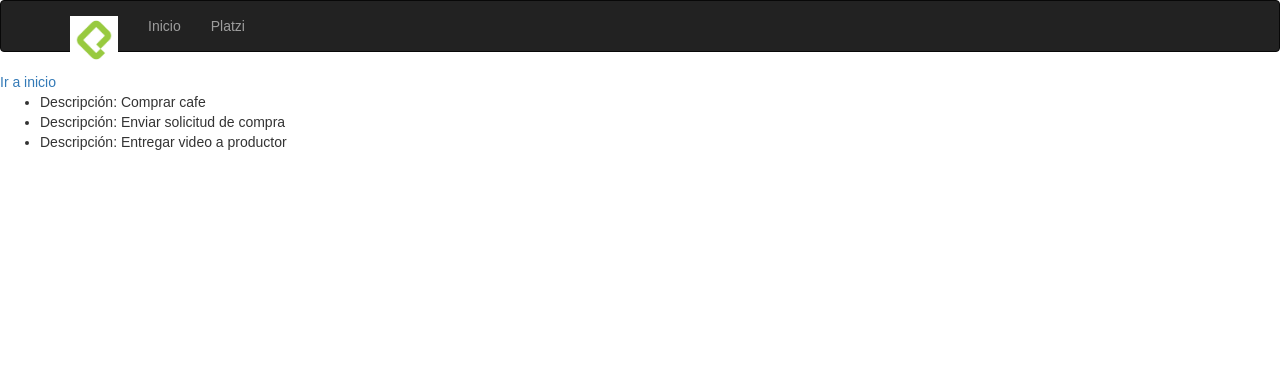
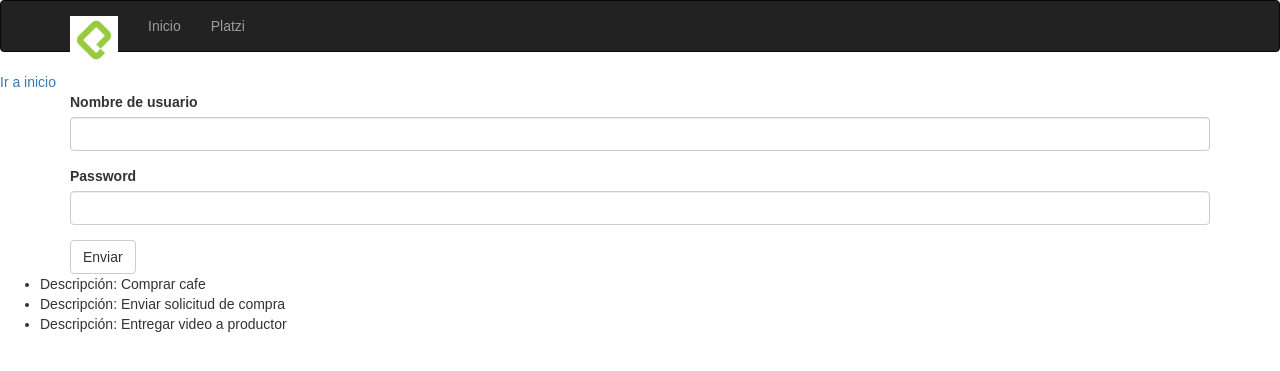
Before and after one commit to cassina/platzi-flask, a Flask app: page /hello in a window 1280 px wide. Shown: the top 371 px of the page. Run offline with Flask 2, Linux system fonts and the light colour scheme; some libraries are stand-ins or nearby versions.

Commit message:
Clase 14 formas 1.

```diff
--- a/main.py
+++ b/main.py
@@ -1,5 +1,8 @@
 from flask import Flask, request, make_response, redirect, render_template, session
 from flask_bootstrap import Bootstrap
+from flask_wtf import FlaskForm
+from wtforms.fields import StringField, PasswordField, SubmitField
+from wtforms.validators import DataRequired
 
 app = Flask(__name__)
 bootstrap = Bootstrap(app)
@@ -8,6 +11,12 @@ app.config['SECRET_KEY'] = 'SUPER SECRETO'
 
 
 todos = ['Comprar cafe', 'Enviar solicitud de compra', 'Entregar video a productor ']
+
+
+class LoginForm(FlaskForm):
+    username = StringField('Nombre de usuario', validators=[DataRequired()])
+    password = PasswordField('Password', validators=[DataRequired()])
+    submit = SubmitField('Enviar')
 
 
 @app.errorhandler(404)
@@ -33,9 +42,12 @@ def index():
 @app.route('/hello')
 def hello():
     user_ip = session.get('user_ip')
+    login_form = LoginForm()
+
     context = {
         'user_ip': user_ip,
         'todos': todos,
+        'login_form': login_form
     }
 
     return render_template('hello.html', **context)
--- a/requirements.txt
+++ b/requirements.txt
@@ -1,2 +1,3 @@
 flask
 flask-bootstrap
+flask-wtf
--- a/templates/hello.html
+++ b/templates/hello.html
@@ -1,5 +1,6 @@
 {% extends 'base.html' %}
 {% import 'macros.html' as macros %}
+{% import 'bootstrap/wtf.html' as wtf %}
 
 {% block title %}
     {{ super() }}
@@ -13,6 +14,14 @@
         <a href="{{ url_for('index') }}">Ir a inicio</a>
     {% endif %}
 
+    <div class="container">
+        <!--<form action="{{ url_for('hello')}}" method="POST">-->
+            <!--{{ login_form.username }}-->
+            <!--{{ login_form.username.label }}-->
+        <!--</form>-->
+        {{ wtf.quick_form(login_form) }}
+    </div>
+
     <ul>
         {% for todo in todos %}
             {{ macros.render_todo(todo) }}
```
